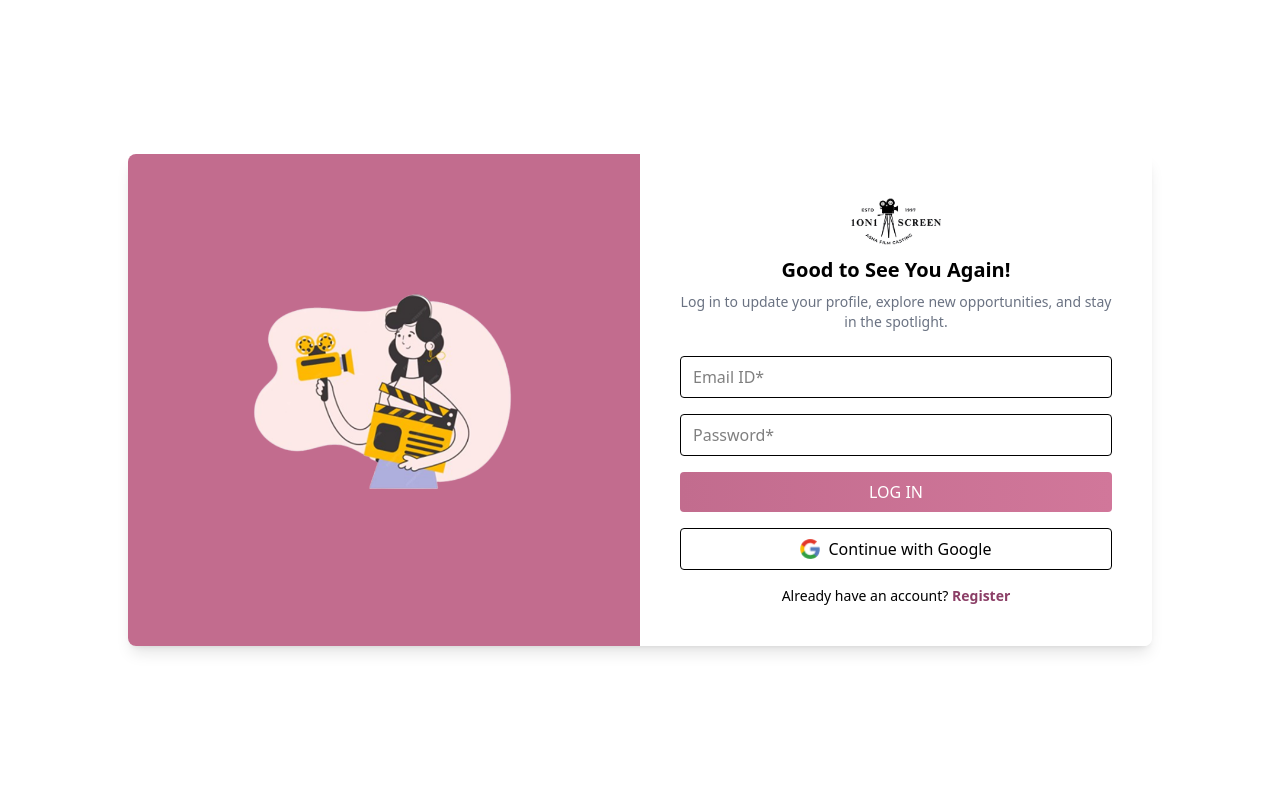
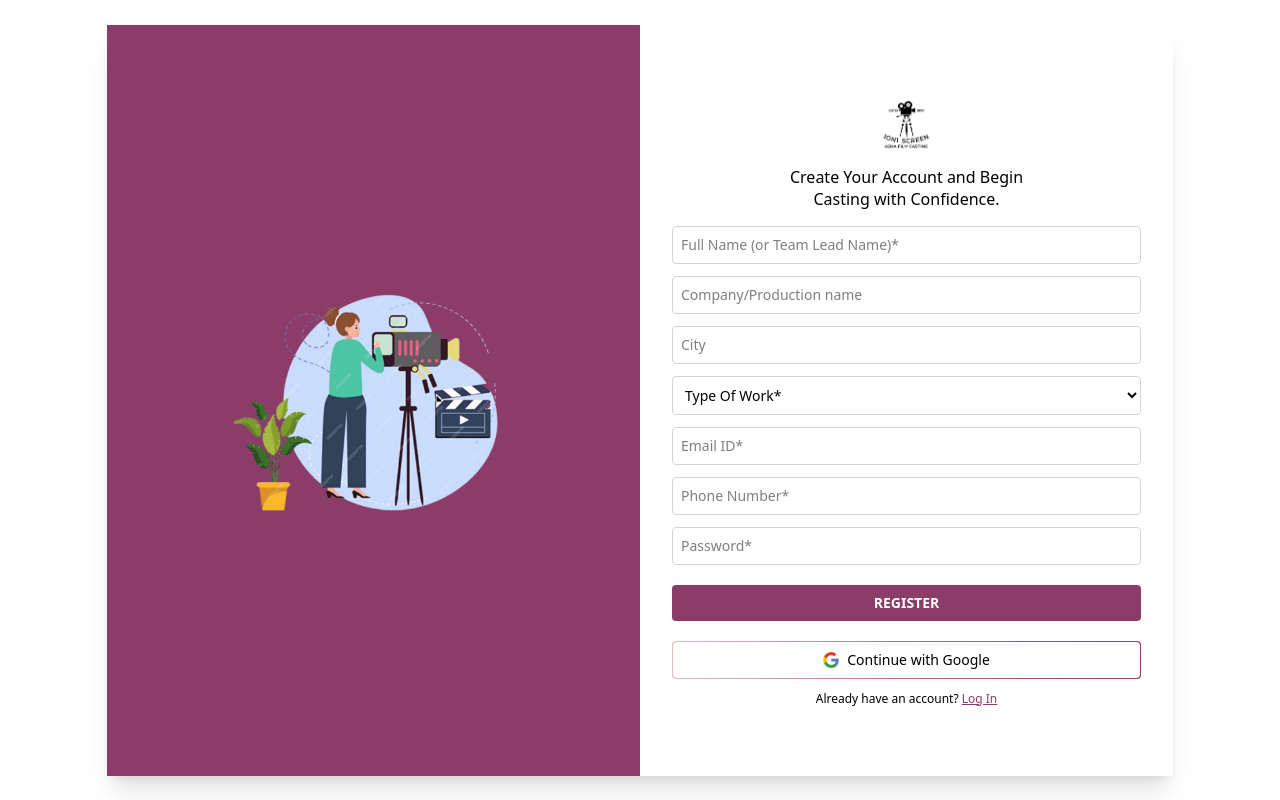
Before and after one commit to pritesh5453/Aasha-Films, a React (Vite) app: page /registerpageprod in a window 1280 px wide. Before the commit this address led to /. Built offline with nearby package versions, Linux system fonts and the light colour scheme; a web font is replaced by a local one.

Commit message:
Some nessesary changes

```diff
--- a/src/App.jsx
+++ b/src/App.jsx
@@ -8,6 +8,10 @@ import Projects from "./component/Projects.jsx";
 import Dashboard from "./component/Dashboard.jsx";
 import TopBar from "./component/TopBar.jsx";
 import OtpVerifyPage from "./component/OtpVerifyPage.jsx";
+import Registerpageprod from "./component/RegisterPageProd.jsx";
+
+
+
 
 function App() {
   return (
@@ -23,6 +27,9 @@ function App() {
         <Route path="/projects" element={<Projects />} />
         <Route path="/otpverifypage" element={<OtpVerifyPage />} />
         <Route path="/projects" element={<Projects />} />
+        <Route path="/registerpageprod" element={<Registerpageprod />} />
+        {/* <Route path="/dashboardprod" element={<Dashboard />} /> */}
+
 
         <Route path="*" element={<Navigate to="/" replace />} />
       </Routes>
--- a/src/component/Profile.jsx
+++ b/src/component/Profile.jsx
@@ -1,6 +1,6 @@
 import React, { useRef } from "react";
 import { FiCamera } from "react-icons/fi";
-import Topbar from "./TopBar";
+import Topbar from "./TopBar.jsx";
 
 export default function ProfilePage() {
   const fileInputs = {
@@ -50,7 +50,9 @@ export default function ProfilePage() {
                 </div>
               </div>
               {/* Progress text BELOW circle */}
-              <div className="mt-2 text-[#8B3C68] text-sm font-semibold text-center">40%</div>
+              <div className="mt-2 text-[#8B3C68] text-sm font-semibold text-center">
+                40%
+              </div>
             </div>
 
             {/* Text part */}
@@ -70,7 +72,9 @@ export default function ProfilePage() {
         <div className="grid grid-cols-1 md:grid-cols-3 gap-6">
           {/* Personal Information */}
           <div>
-            <h3 className="text-[#8B3C68] font-semibold mb-2">• Personal Information</h3>
+            <h3 className="text-[#8B3C68] font-semibold mb-2">
+              • Personal Information
+            </h3>
             {[
               "Date of Birth*",
               "Gender*",
@@ -90,7 +94,9 @@ export default function ProfilePage() {
 
           {/* Physical Attributes */}
           <div>
-            <h3 className="text-[#8B3C68] font-semibold mb-2">• Physical Attributes</h3>
+            <h3 className="text-[#8B3C68] font-semibold mb-2">
+              • Physical Attributes
+            </h3>
             {[
               "Height*",
               "Weight*",
@@ -109,7 +115,9 @@ export default function ProfilePage() {
 
           {/* Social Media & Availability */}
           <div>
-            <h3 className="text-[#8B3C68] font-semibold mb-2">• Social Media</h3>
+            <h3 className="text-[#8B3C68] font-semibold mb-2">
+              • Social Media
+            </h3>
             {["Instagram Link*", "Facebook Link"].map((item, index) => (
               <input
                 key={index}
@@ -119,7 +127,9 @@ export default function ProfilePage() {
               />
             ))}
 
-            <h3 className="text-[#8B3C68] font-semibold mb-2 mt-4">• Availability</h3>
+            <h3 className="text-[#8B3C68] font-semibold mb-2 mt-4">
+              • Availability
+            </h3>
             {[
               "Available From*",
               "Willing to Travel*",
@@ -136,7 +146,9 @@ export default function ProfilePage() {
 
           {/* Profile Media */}
           <div>
-            <h3 className="text-[#8B3C68] font-semibold mb-2">• Profile Media</h3>
+            <h3 className="text-[#8B3C68] font-semibold mb-2">
+              • Profile Media
+            </h3>
             {[
               { label: "Profile Photo*", refName: "profilePhoto" },
               { label: "Head shot(front facing)", refName: "headShot" },
@@ -166,7 +178,9 @@ export default function ProfilePage() {
 
           {/* Skills & Languages */}
           <div>
-            <h3 className="text-[#8B3C68] font-semibold mb-2">• Skills & Languages</h3>
+            <h3 className="text-[#8B3C68] font-semibold mb-2">
+              • Skills & Languages
+            </h3>
             {[
               "Languages Known",
               "Dialects/Accents",
@@ -184,16 +198,17 @@ export default function ProfilePage() {
           {/* Experience */}
           <div className="w-full">
             <h3 className="text-[#8B3C68] font-semibold mb-2">• Experience</h3>
-            {["Past Projects (Name, Role, Year)*", "Special Appearances or Training*"].map(
-              (item, index) => (
+            {[
+              "Past Projects (Name, Role, Year)*",
+              "Special Appearances or Training*",
+            ].map((item, index) => (
               <input
                 key={index}
                 type="text"
                 placeholder={item}
                 className="w-full mb-3 border border-[#8B3C68] px-4 py-2 rounded-full focus:outline-none"
               />
-              )
-            )}
+            ))}
 
             <button className="bg-[#8B3C68] text-white px-8 py-2 rounded-full w-full mt-4">
               Save and Go back
--- /dev/null
+++ b/src/component/RegisterPageProd.jsx
@@ -0,0 +1,89 @@
+import React from "react";
+import logo from "../assets/Logo.png";
+import google from "../assets/Google.png";
+import register from "../assets/157.png";
+
+export default function RegisterPage() {
+  return (
+    <div className="min-h-screen flex justify-center items-center bg-white p-4 font-['Source Sans 3',sans-serif]">
+      <div className="flex w-[1066px] h-[751px] shadow-xl  overflow-hidden bg-white">
+        {/* Left side */}
+        <div className="hidden lg:flex w-[533px] h-[751px] bg-[#8B3C68] items-center justify-center">
+          <img src={register} alt="Illustration" className="w-[280px] h-auto" />
+        </div>
+
+        {/* Right side */}
+        <div className="flex flex-col w-[533px] h-[751px] p-8 justify-center items-center">
+          <img src={logo} alt="Logo" className="h-16 mb-2" />
+          <h2 className="text-center text-base mb-4 leading-snug">
+            Create Your Account and Begin <br /> Casting with Confidence.
+          </h2>
+
+          <form className="w-full space-y-3">
+            <input
+              type="text"
+              placeholder="Full Name (or Team Lead Name)*"
+              className="w-full border border-gray-300 p-2 rounded text-sm"
+            />
+            <input
+              type="text"
+              placeholder="Company/Production name"
+              className="w-full border border-gray-300 p-2 rounded text-sm"
+            />
+            <input
+              type="text"
+              placeholder="City"
+              className="w-full border border-gray-300 p-2 rounded text-sm"
+            />
+            <select className="w-full border border-gray-300 p-2 rounded text-sm">
+              <option value="" disabled selected>Type Of Work*</option>
+              <option value="actor">Actor</option>
+              <option value="director">Director</option>
+              <option value="editor">Editor</option>
+            </select>
+            <input
+              type="email"
+              placeholder="Email ID*"
+              className="w-full border border-gray-300 p-2 rounded text-sm"
+            />
+            <input
+              type="tel"
+              placeholder="Phone Number*"
+              className="w-full border border-gray-300 p-2 rounded text-sm"
+            />
+            <input
+              type="password"
+              placeholder="Password*"
+              className="w-full border border-gray-300 p-2 rounded text-sm"
+            />
+
+            <button
+              type="submit"
+              className="bg-[#8B3C68] text-white w-full p-2 rounded font-semibold hover:bg-[#722c52] text-sm mt-2"
+            >
+              REGISTER
+            </button>
+
+            {/* Google button with gradient border */}
+            <div className="bg-gradient-to-r from-[#E6BCBC] via-[#BC6A8E] to-[#8C3D69] p-[1px] rounded w-full mt-2">
+              <button
+                type="button"
+                className="bg-white w-full p-2 rounded flex items-center justify-center space-x-2 text-sm"
+              >
+                <img src={google} alt="Google" className="h-4 w-4" />
+                <span>Continue with Google</span>
+              </button>
+            </div>
+
+            <p className="text-center text-xs mt-2">
+              Already have an account?{" "}
+              <a href="/login" className="text-[#8B3C68] font-medium underline">
+                Log In
+              </a>
+            </p>
+          </form>
+        </div>
+      </div>
+    </div>
+  );
+}
```
Also changed, not shown: src/component/Dashboard.jsx (+4 -4 lines), 1 other file (tests, documents, lock files or other folders). Lines whose indentation alone changed are shown as unchanged.
